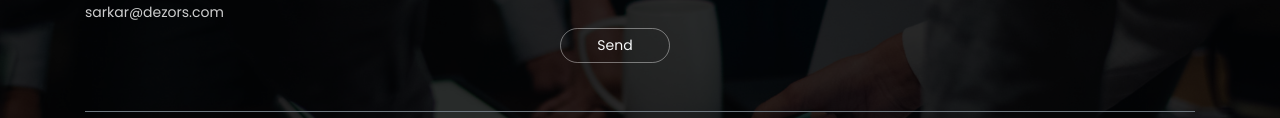
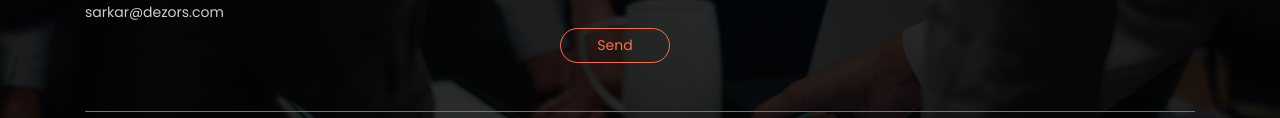
Before and after one commit to AnomitraSarkar/DEZORS, a plain HTML site: page index.html in a window 1280 px wide. Shown: the part 4795-4913 px from the top of the page. Drawn offline with Linux system fonts and the light colour scheme.

Commit message:
btn change

```diff
--- a/index.html
+++ b/index.html
@@ -469,7 +469,7 @@
 
                             </div>
                             <div class="form-group col-12 mb-0">
-                                <button type="submit" class="btn btn-outline-light rounded w-md mt-3">Send</button>
+                                <button type="submit" class="btn btn-outline-primary rounded w-md mt-3">Send</button>
                             </div>
                         </div>
                     </form>
```
